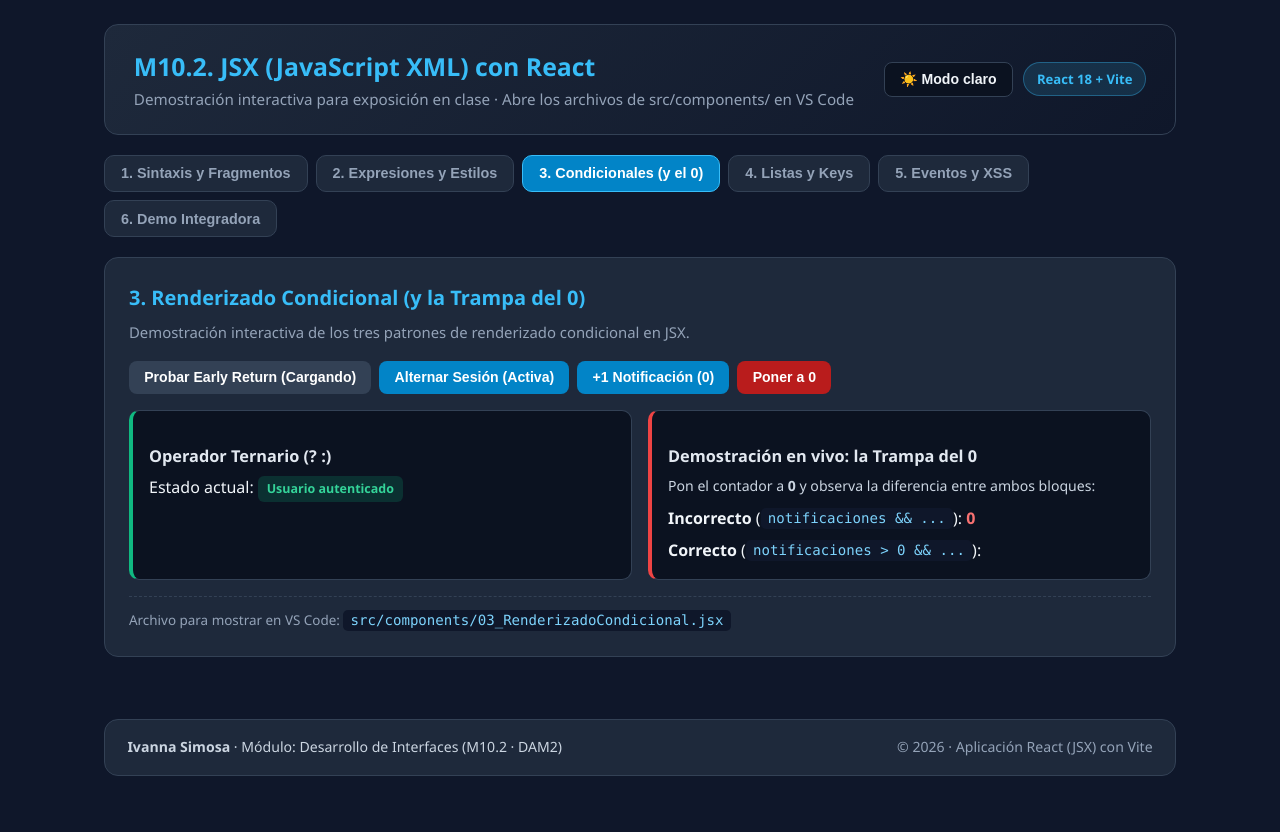
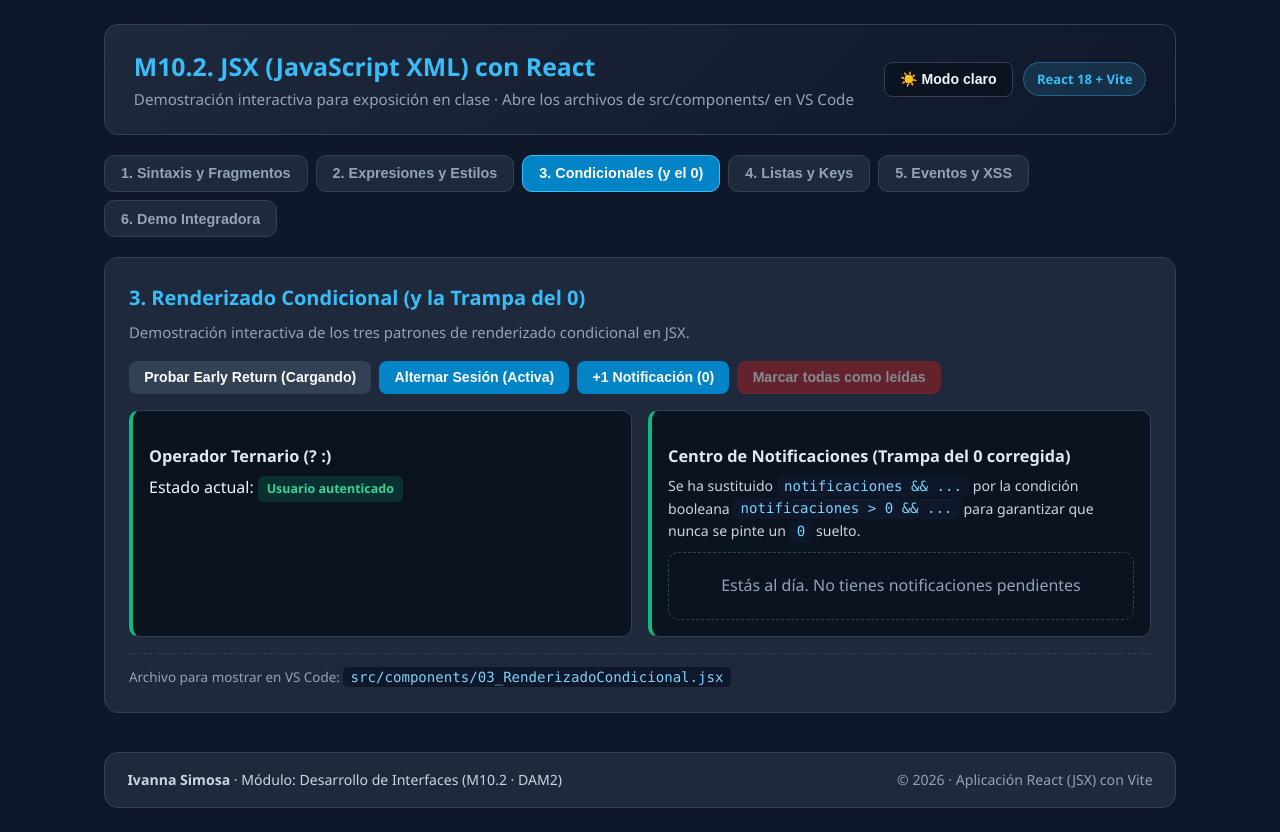
Before and after one commit to ivannasimosa0308/actividad_unit8_reactNat, a React (Vite) app: page / in a window 1280 px wide. Both pictures are taken after a click on the button "3. Condicionales (y el 0)". Before the commit the page ends 800 px from the top, so only its background shows below. Built offline with nearby package versions, Linux system fonts and the light colour scheme.

Commit message:
fix: ticket 04 corregir trampa del 0 y estado vacio de notificaciones

```diff
--- a/src/components/03_RenderizadoCondicional.jsx
+++ b/src/components/03_RenderizadoCondicional.jsx
@@ -47,8 +47,13 @@ export default function RenderizadoCondicional() {
         <button type="button" className="btn" onClick={() => setNotificaciones((n) => n + 1)}>
           +1 Notificación ({notificaciones})
         </button>
-        <button type="button" className="btn btn-danger" onClick={() => setNotificaciones(0)}>
-          Poner a 0
+        <button
+          type="button"
+          className="btn btn-danger"
+          onClick={() => setNotificaciones(0)}
+          disabled={notificaciones === 0}
+        >
+          Marcar todas como leídas
         </button>
       </div>
 
@@ -66,27 +71,26 @@ export default function RenderizadoCondicional() {
           </p>
         </div>
 
-        {/* 3. OPERADOR && — COMPARATIVA CON Y SIN LA TRAMPA DEL 0 */}
-        <div className="box box-danger">
-          <h3>Demostración en vivo: la Trampa del 0</h3>
-          <p style={{ fontSize: '0.88rem', color: '#cbd5e1', marginBottom: '0.5rem' }}>
-            Pon el contador a <strong>0</strong> y observa la diferencia entre ambos bloques:
+        {/* 3. OPERADOR && CORREGIDO (SIN LA TRAMPA DEL 0) Y ESTADO VACÍO */}
+        <div className={`box ${notificaciones > 0 ? 'box-warn' : 'box-success'}`}>
+          <h3>Centro de Notificaciones (Trampa del 0 corregida)</h3>
+          <p style={{ fontSize: '0.88rem', color: 'var(--text-soft)', marginBottom: '0.6rem' }}>
+            Se ha sustituido <code className="code-inline">notificaciones &amp;&amp; ...</code> por la
+            condición booleana <code className="code-inline">notificaciones &gt; 0 &amp;&amp; ...</code>{' '}
+            para garantizar que nunca se pinte un <code className="code-inline">0</code> suelto.
           </p>
 
-          <p>
-            <strong>Incorrecto</strong> (<code className="code-inline">notificaciones &amp;&amp; ...</code>):{' '}
-            {/* BUG INTENCIONADO CON FINES DIDÁCTICOS: cuando vale 0, pinta "0" */}
-            <span style={{ color: '#f87171', fontWeight: 'bold' }}>
-              {notificaciones && <span>Tienes {notificaciones} avisos</span>}
-            </span>
-          </p>
+          {notificaciones > 0 && (
+            <p className="alert-success" style={{ marginTop: '0.4rem' }}>
+              Tienes {notificaciones} {notificaciones === 1 ? 'aviso pendiente' : 'avisos pendientes'}.
+            </p>
+          )}
 
-          <p style={{ marginTop: '0.4rem' }}>
-            <strong>Correcto</strong> (<code className="code-inline">notificaciones &gt; 0 &amp;&amp; ...</code>):{' '}
-            <span style={{ color: '#34d399', fontWeight: 'bold' }}>
-              {notificaciones > 0 && <span>Tienes {notificaciones} avisos</span>}
-            </span>
-          </p>
+          {notificaciones === 0 && (
+            <p className="empty-state" style={{ marginTop: '0.4rem' }}>
+              Estás al día. No tienes notificaciones pendientes
+            </p>
+          )}
         </div>
       </div>
 
```
